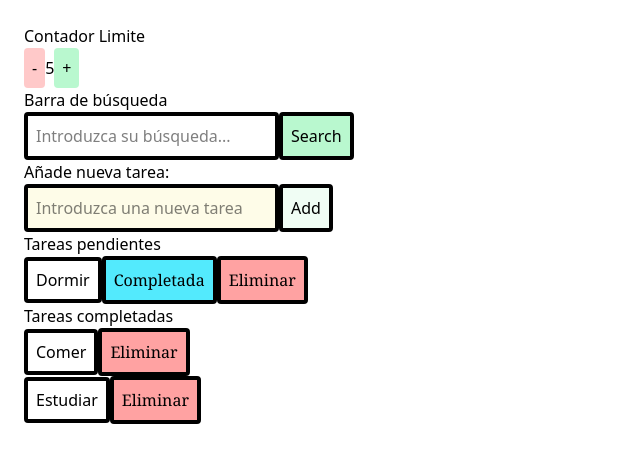
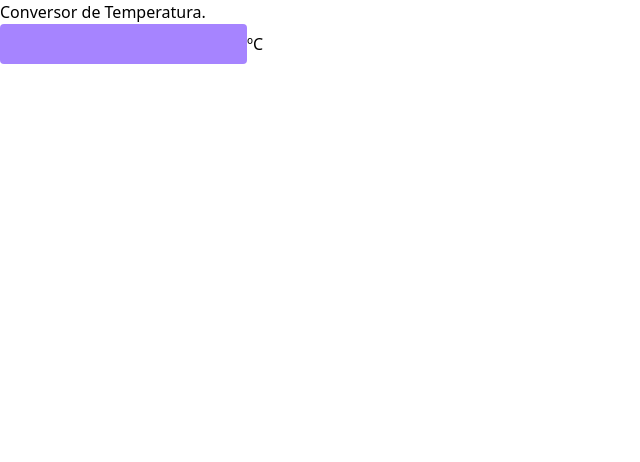
Before and after one commit to torruuu/vue-test, a Vue app: page / in a window 1280 px wide. Shown: the top 462 px of the page, without its empty margins (0-640 px from the left). Built offline with nearby package versions, Linux system fonts and the light colour scheme.

Commit message:
chore: temperature controller

```diff
--- a/src/App.vue
+++ b/src/App.vue
@@ -1,4 +1,6 @@
 <script setup>
+import TempPadre from './components/Ejercicio7/TempPadre.vue';
+
 // import Button from './components/ButtonCounter.vue';
 //import Header from './components/MainHeader.vue';
 // import InputValidator from './components/InputValidator.vue';
@@ -8,7 +10,7 @@
 // import CardPadre from './components/Ejercicio3/CardPadre.vue';
 //import ParentForm from './components/Ejercicio4/ParentForm.vue';
 //import PadreComp from './components/Juanal/PadreComp.vue';
-import Padre2Comp from './components/Juanal/Padre2Comp.vue';
+//import Padre2Comp from './components/Juanal/Padre2Comp.vue';
 
 
 
@@ -23,7 +25,8 @@ import Padre2Comp from './components/Juanal/Padre2Comp.vue';
   <!-- ToDo/> -->
   <!--CardPadre /> -->
   <!--ParentForm -->
-  <Padre2Comp />
+  <!--Padre2Comp -->
+  <TempPadre />
 
 
 </template>
--- /dev/null
+++ b/src/components/Ejercicio7/TempConverter.vue
@@ -0,0 +1,66 @@
+<script setup>
+import {computed, ref, watch, watchEffect} from "vue";
+
+const inputTemp =ref();
+
+const fahrenheitTemp = computed(() => {
+  let resultado=0;
+
+    resultado = (inputTemp.value * 9/5) + 32;
+    return resultado;
+
+})
+
+const errorFormato = computed(() => {
+  let mensaje= "";
+  if(inputTemp.value === undefined){
+    return mensaje="";
+  }
+  const input = Number(inputTemp.value)
+  if(typeof input !== "number" || isNaN(input) === true) {
+    mensaje = "Error, formato no valido."
+  }
+  return mensaje
+})
+
+const lengthError = computed(() => {
+  let mensaje = "";
+  if(inputTemp.value?.length > 3) {
+    mensaje = "Error de longitud";
+    return mensaje;
+  }
+  return mensaje
+})
+
+function pintarSiHayErrores () {
+  if(errorFormato.value.length > 0 || lengthError.value.length > 0) {
+    console.log ("Errores.")
+  }
+}
+
+watch((inputTemp), (newValue, oldValue) => {
+  console.log(oldValue)
+  console.log(newValue)
+  pintarSiHayErrores()
+ })
+watchEffect(() => {
+  console.log('gg')
+  if(errorFormato.value.length > 0 || lengthError.value.length > 0) {
+    console.log ("Errores.")
+  }
+})
+
+</script>
+<template>
+  <div>
+    <h1> Conversor de Temperatura.</h1>
+    <input v-model="inputTemp" id="tempGrados" class="bg-violet-400 rounded p-2">
+    <span>ºC</span>
+    <span v-if="typeof fahrenheitTemp === 'number' && isNaN(fahrenheitTemp) !== true" id="resultadoCambio">{{ fahrenheitTemp }}</span>
+    <span>{{ errorFormato }}</span>
+    <span>{{ lengthError }}</span>
+
+  </div>
+
+
+</template>
--- /dev/null
+++ b/src/components/Ejercicio7/TempPadre.vue
@@ -0,0 +1,15 @@
+<script setup>
+import TempConverter from './TempConverter.vue';
+
+
+
+</script>
+<template>
+  <div>
+    <TempConverter />
+
+
+  </div>
+
+
+</template>
```
